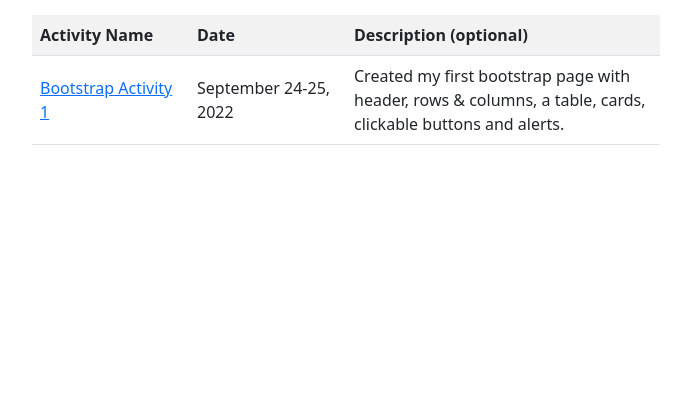
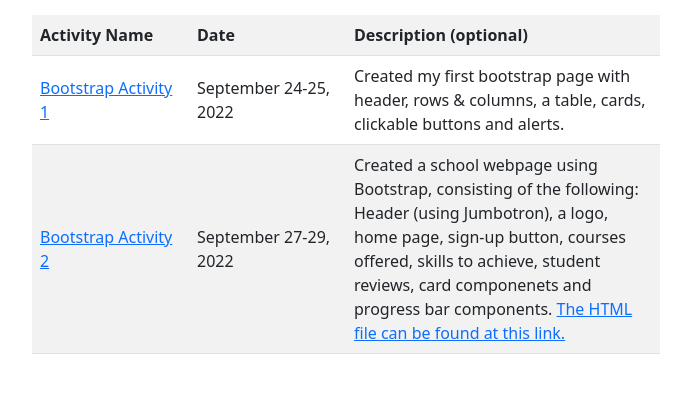
Before and after one commit to missmansanas/KodeGo-Bootcamp, a plain HTML site: page index.html in a window 1280 px wide. Shown: the part 121-514 px from the top of the page, without its empty margins (294-985 px from the left). Drawn offline with nearby package versions, Linux system fonts and the light colour scheme.

Commit message:
Updated index with Activity 2

```diff
--- a/index.html
+++ b/index.html
@@ -34,6 +34,12 @@
             <td>September 24-25, 2022</td>
             <td>Created my first bootstrap page with header, rows & columns, a table, cards, clickable buttons and alerts.</td>
         </tr>
+        <tr>
+            <td><a href="copywriting-camp.html">Bootstrap Activity 2</a></td>
+            <td>September 27-29, 2022</td>
+            <td>Created a school webpage using Bootstrap, consisting of the following: Header (using Jumbotron), a logo, home page, sign-up button, courses offered, skills to achieve, student reviews, card componenets and progress bar components. <a href="https://github.com/missmansanas/KodeGo-Bootcamp/blob/main/copywriting-camp.html">The HTML file can be found at this link.</a>
+        </tr>
+
     </table>
 
 </div>
```
